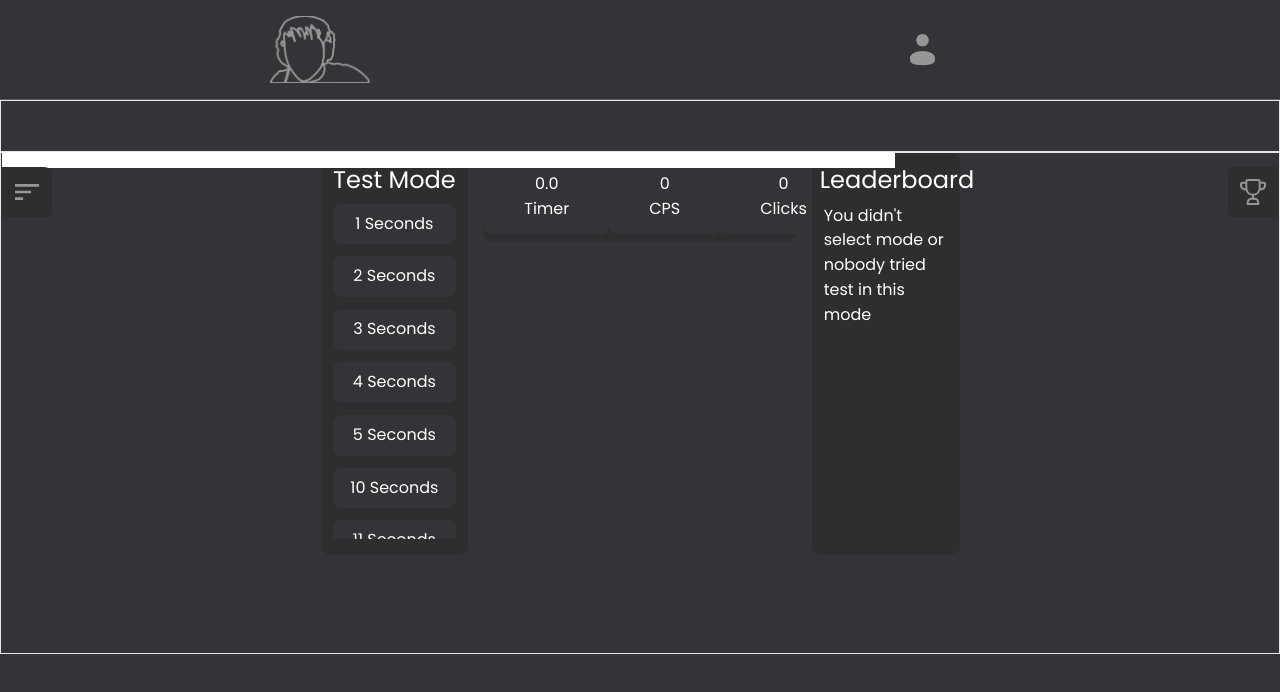
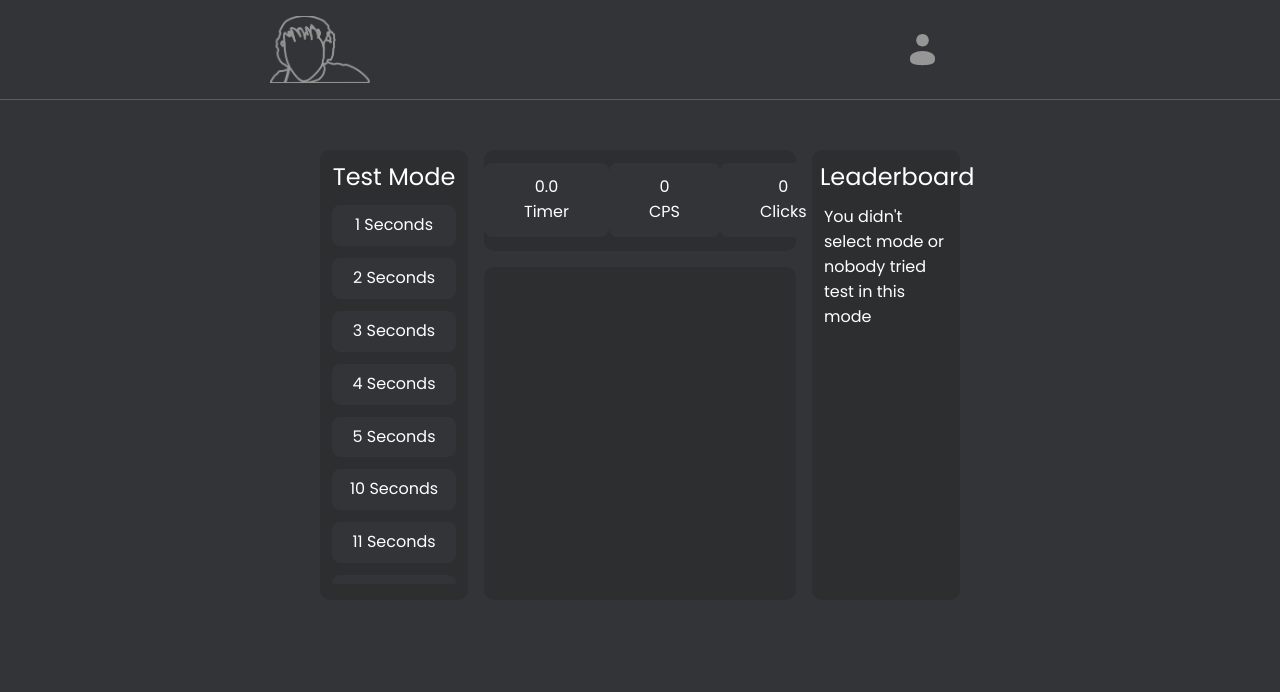
Before and after one commit to da4do0/clickTestTailwind, a React (Vite) app: page / in a window 1280 px wide. Shown: the top 692 px of the page. Built offline with nearby package versions, Linux system fonts and the light colour scheme.

Commit message:
fixed css

```diff
--- a/index.html
+++ b/index.html
@@ -9,7 +9,7 @@
     <link href="https://fonts.googleapis.com/css2?family=Poppins:ital,wght@0,100;0,200;0,300;0,400;0,500;0,600;0,700;0,800;0,900;1,100;1,200;1,300;1,400;1,500;1,600;1,700;1,800;1,900&display=swap" rel="stylesheet">
     <title>Click Test</title>
   </head>
-  <body class=" bg-[#323437] m-0 p-0 box-border mobile:h-[100dvh]">
+  <body class=" bg-[#323437] m-0 p-0 box-border mobile:overflow-hidden">
     <div id="root"></div>
     <script type="module" src="/src/main.jsx"></script>
   </body>
--- a/src/routes/main/clickArea.jsx
+++ b/src/routes/main/clickArea.jsx
@@ -4,7 +4,7 @@ const ClickArea = ({ mouseClick }) => {
   return (
     <>
       <section className=" rounded-[10px] bg-[#2c2e30] col-span-2 row-span-3
-                          mobile:w-[90%] col-span-full mx-auto">
+                          mobile:w-[90%] mobile:col-span-full mobile:mx-auto">
         <div className=" h-[100%]" onClick={mouseClick} />
       </section>
     </>
--- a/src/routes/main/leaderboard.jsx
+++ b/src/routes/main/leaderboard.jsx
@@ -1,7 +1,7 @@
 import React, { useState, useEffect } from "react";
 import { useOperationDb } from "../../hooks/operationDb.hook";
 
-const Leaderboard = () => {
+const Leaderboard = ({mobile, openLeaderboard}) => {
   const { dataLeaderboard } = useOperationDb();
 
   useEffect(() => {
@@ -9,7 +9,11 @@ const Leaderboard = () => {
   }, [dataLeaderboard]);
 
   return (
-    <section className="col-end-5 row-span-4 h-[100%] bg-[#2c2e30] rounded-[10px] px-2 pb-4 mobile:hidden">
+    <section
+      className={`col-end-5 row-span-4 h-[100%] bg-[#2c2e30] rounded-[10px] px-2 pb-4 ${
+        mobile ? "hidden mobile:absolute mobile:w-[65vw] mobile:h-[100vh] mobile:rounded-none mobile:block" : "mobile:hidden"
+      } ${ openLeaderboard ? "mobile:right-0":"mobile:right-[-100%]"} `}
+    >
       <div className=" w-[100%] text-center py-2 h-[10%] text-[24px]">
         <span>Leaderboard</span>
       </div>
@@ -20,7 +24,16 @@ const Leaderboard = () => {
                 <div
                   className=" flex flex-row justify-between rounded-lg py-2 px-5 bg-[#323437]"
                   key={nickname}
-                  style={{background: (index+1 ===1 ? "#a9a92c": index+1 ===2 ? "#727066": index+1===3? "#604621": "")}}
+                  style={{
+                    background:
+                      index + 1 === 1
+                        ? "#a9a92c"
+                        : index + 1 === 2
+                        ? "#727066"
+                        : index + 1 === 3
+                        ? "#604621"
+                        : "",
+                  }}
                 >
                   <div className="flex gap-2">
                     <span>#{index + 1}</span>
--- a/src/routes/main/mainContainer.jsx
+++ b/src/routes/main/mainContainer.jsx
@@ -22,15 +22,15 @@ const Main = () => {
     data_set([...data, { date: sec.toString(), click: clickPerSec }]);
   };
 
-  const leadOnclick = ()=>{
+  const leadOnclick = () => {
     openModes_set(false);
-    openLeaderboard_set((t)=>!t);
-  }
+    openLeaderboard_set((t) => !t);
+  };
 
-  const modeOnclick = ()=>{
+  const modeOnclick = () => {
     openLeaderboard_set(false);
-    openModes_set((t)=>!t);
-  }
+    openModes_set((t) => !t);
+  };
 
   const timer = useRef(null);
 
@@ -110,17 +110,18 @@ const Main = () => {
         seconds={seconds}
         clicks={click}
       />
-      <main className=" py-[50px] sm-mobile:w-[100vw] border mobile:py-[0px]">
-        <section className=" mobile:h-[80px] relative border w-[100%]">
+      <main className=" py-[50px] sm-mobile:w-[100vw] mobile:py-[0px]">
+        <section className="hidden mobile:h-[80px] mobile:relative mobile:w-[100%] mobile:block">
           <div>
             <TimeTest
               uploadGoalSeconds={uploadGoalSeconds}
               goalSeconds={goalSeconds}
+              openModes={openModes}
               mobile={true}
             />
             <div
               className={` mobile: bg-[#2c2e30] w-[50px] h-[50px] absolute top-[15px] grid place-items-center rounded-r-lg ${
-                openModes ? "right-[20%]" : ""
+                openModes ? "right-[23%]" : ""
               }`}
               onClick={modeOnclick}
             >
@@ -138,9 +139,10 @@ const Main = () => {
               </svg>
             </div>
           </div>
+          <div>
             <div
               className={` mobile: bg-[#2c2e30] w-[50px] h-[50px] absolute top-[15px] grid place-items-center rounded-l-lg ${
-              openLeaderboard ? "left-[20%]" : "right-0"
+                openLeaderboard ? "left-[23%]" : "right-0"
               }`}
               onClick={leadOnclick}
             >
@@ -160,7 +162,8 @@ const Main = () => {
                 />
               </svg>
             </div>
-
+            <Leaderboard mobile={true} openLeaderboard={openLeaderboard} />
+          </div>
         </section>
 
         <section className="grid grid-cols-4 grid-rows-4 gap-4 w-[50%] h-[450px] mx-auto my-0 mobile:w-[90%] mobile:py-[10px]">
--- a/src/routes/main/timeTest.jsx
+++ b/src/routes/main/timeTest.jsx
@@ -1,13 +1,14 @@
 import React from "react";
 import { useOperationDb } from "../../hooks/operationDb.hook";
 
-const TimeTest = ({ uploadGoalSeconds, goalSeconds, mobile}) => {
-
-
-
+const TimeTest = ({ uploadGoalSeconds, goalSeconds, mobile, openModes}) => {
   const timeTable = [1, 2, 3, 4, 5, 10, 11, 13, 14];
   return (
-    <section className={`col-span-1 row-start-1 row-span-4 h-[100%] overflow-hidden bg-[#2c2e30] rounded-[10px] px-2 pb-4 ${mobile? "absolute w-[70%] bg-white rounded-none":"mobile:hidden"}`}>
+    <section
+      className={`col-span-1 row-start-1 row-span-4 h-[100%] overflow-hidden bg-[#2c2e30] rounded-[10px] px-2 pb-4 ${
+        mobile ? "absolute w-[65vw] h-[90vh] rounded-none" : "mobile:hidden"
+      } ${ openModes ? "":"left-[-100%]"}`}
+    >
       <div className=" w-[100%] text-center py-2 h-[10%] text-[24px]">
         <span>Test Mode</span>
       </div>
--- a/src/routes/user/user.jsx
+++ b/src/routes/user/user.jsx
@@ -103,7 +103,7 @@ const User = () => {
 const Login = ({ newUserInput, newPassInput, loginUser }) => {
   return (
     <>
-      <form className="flex flex-col w-[40%] gap-2 border-4 border-[#8a8a8a6b] h-[40%] flex flex-col justify-center items-center">
+      <form className="flex flex-col w-[40%] gap-2 border-4 border-[#8a8a8a6b] h-[40%] flex flex-col justify-center items-center mobile:w-[80%]">
         <input
           type="text"
           placeholder="Username"
@@ -125,7 +125,7 @@ const Login = ({ newUserInput, newPassInput, loginUser }) => {
 const SignUp = ({ newUser, newUserInput, newPassInput }) => {
   return (
     <>
-      <form className="flex flex-col w-[40%] gap-2 border-4 border-[#8a8a8a6b] h-[40%] flex flex-col justify-center items-center">
+      <form className="flex flex-col w-[40%] gap-2 border-4 border-[#8a8a8a6b] h-[40%] flex flex-col justify-center items-center mobile:w-[80%]">
         <input
           type="text"
           placeholder="Username"
--- a/tailwind.config.js
+++ b/tailwind.config.js
@@ -10,6 +10,7 @@ export default {
     screens:{
       'sm-mobile': {'max': '375px'},
       'mobile': {'max': '480px'},
+      'lg': {'min': '1024'}
     }
 
   },
```
Lines whose indentation alone changed are shown as unchanged.
